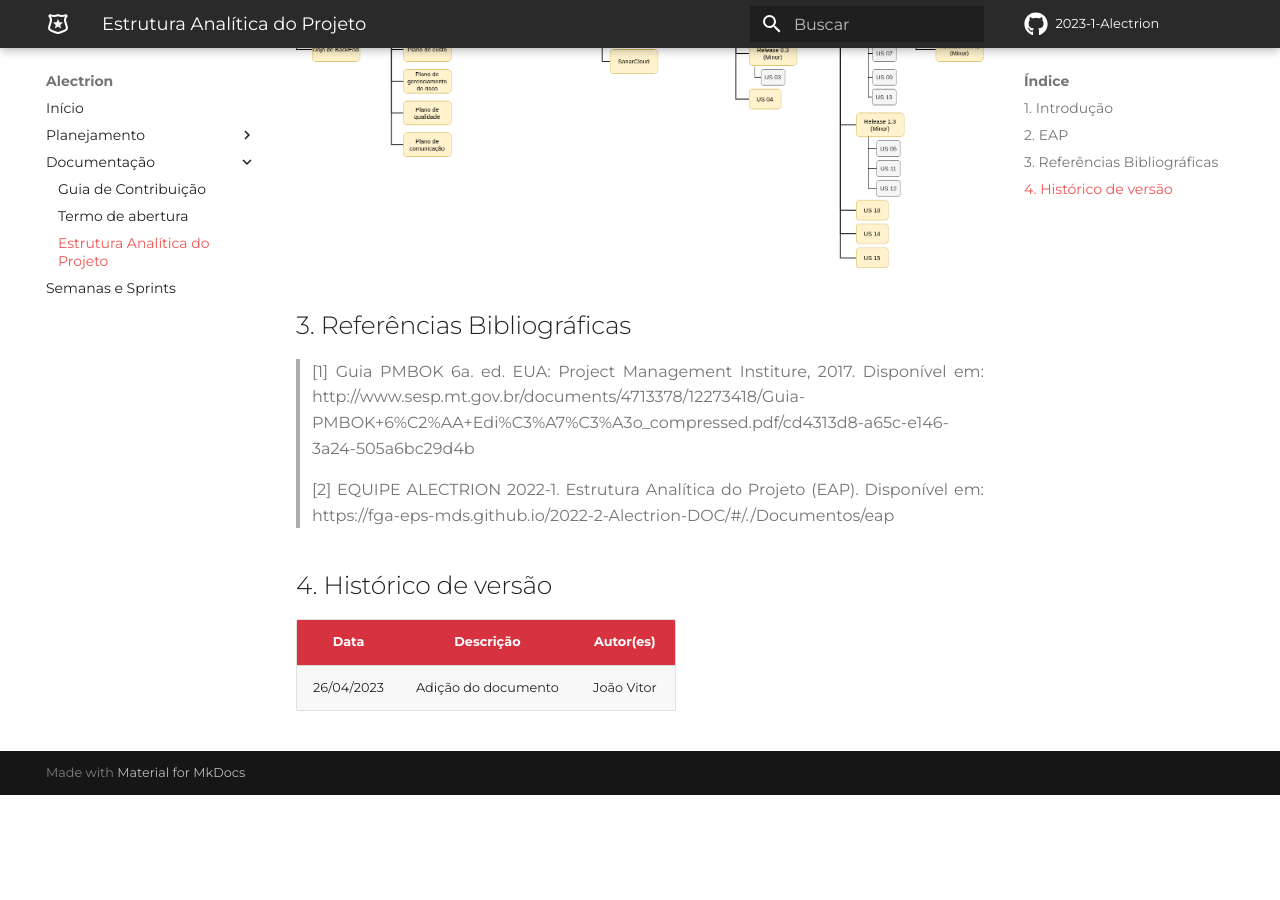
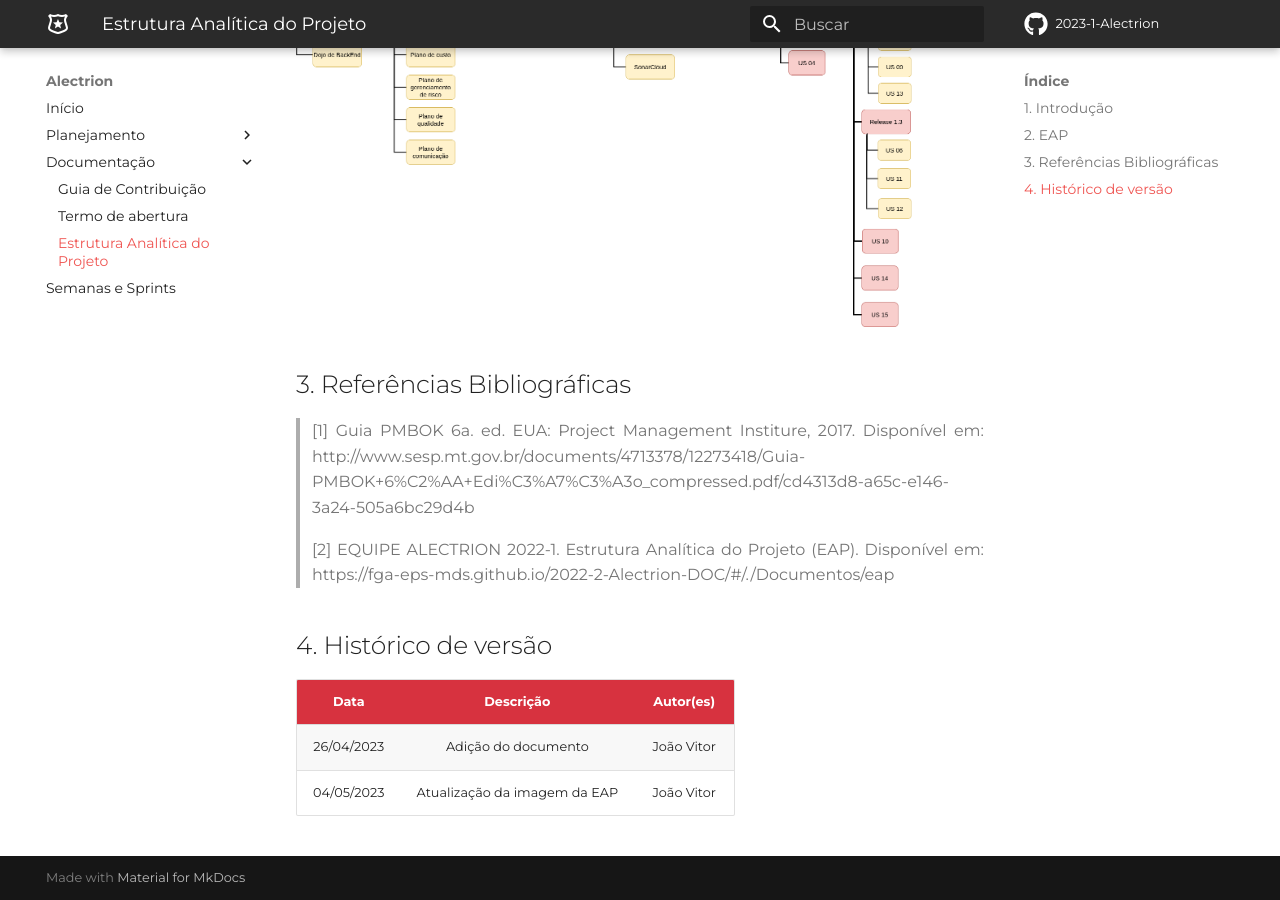
Before and after one commit to fga-eps-mds/2023-1-Alectrion-DOC, an MkDocs documentation site: the page built from docs/documentacao/eap.md, in a window 1280 px wide and 900 px high, scrolled down 791 px. Built offline with MkDocs 1.6.1 and Material for MkDocs 9.7.7, drawn with Linux system fonts in a browser that asks for light colours; some web fonts are replaced; comment, search, counter and statistics services are not loaded; before the commit the page ends 1586 px from its top, so only the background shows below that.

Commit message:
#18 refactor: atualizar imagem da eap

```diff
--- a/docs/documentacao/eap.md
+++ b/docs/documentacao/eap.md
@@ -27,3 +27,4 @@
 |**Data**|**Descrição**|**Autor(es)**|
 |--------|-------------|--------------|
 |26/04/2023| Adição do documento | João Vitor |
+|04/05/2023| Atualização da imagem da EAP | João Vitor |
```
Also changed, not shown: docs/assets/eap.png.
